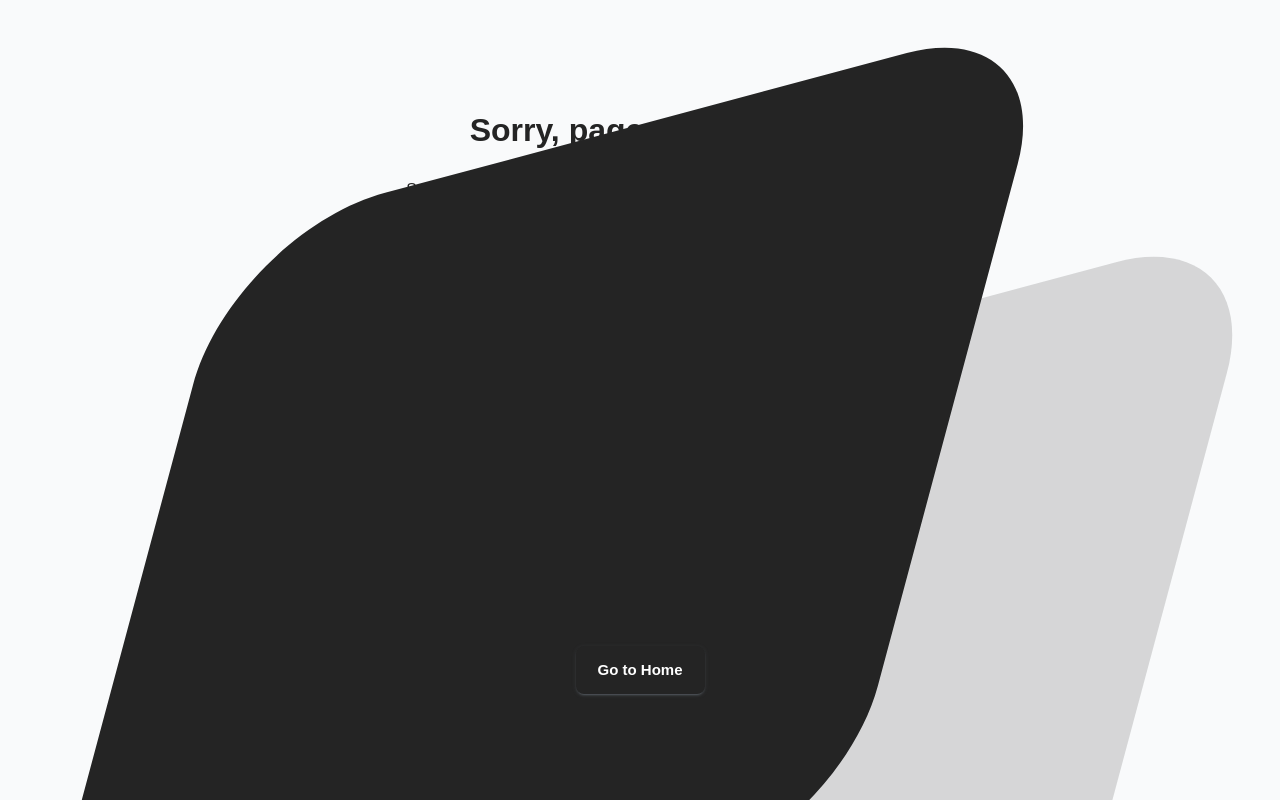
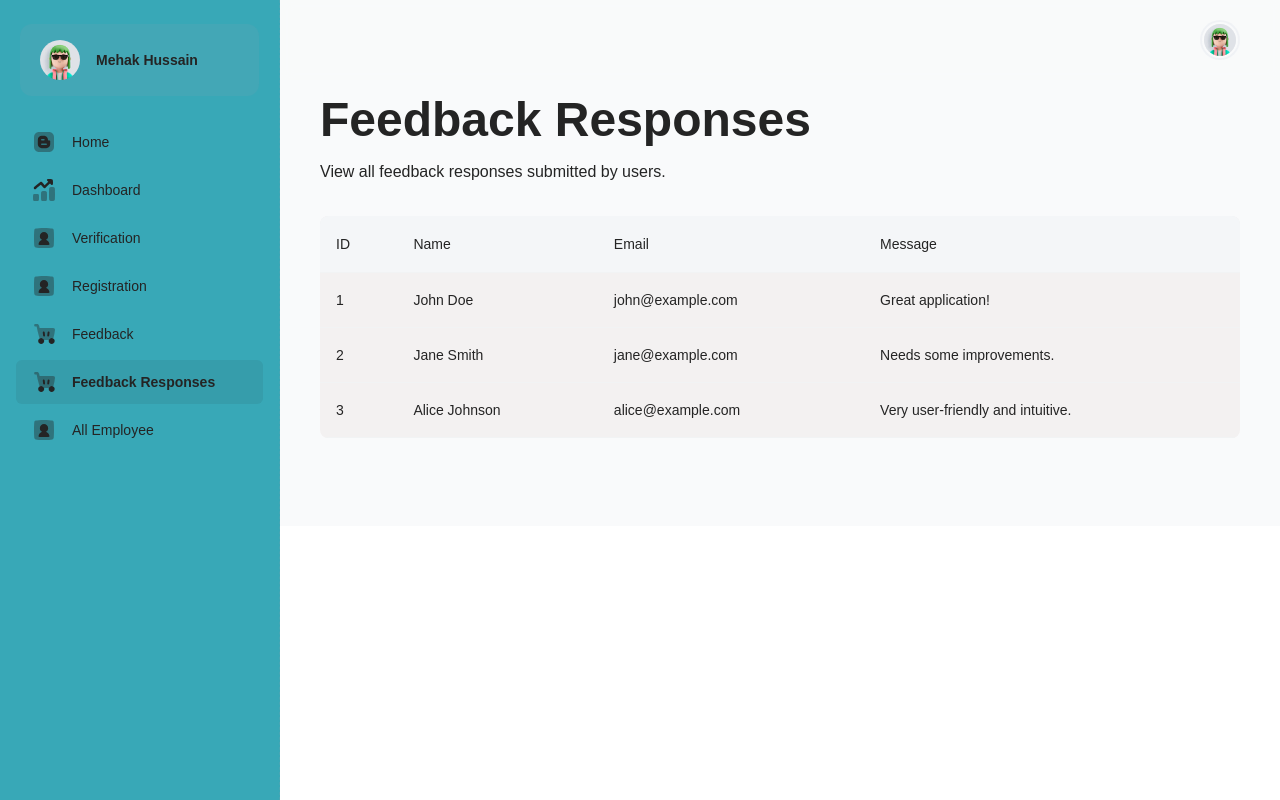
Before and after one commit to mehak-hussain/Iris_Verification_System, a React (Vite) app in the folder mehk-fyp/: page /feedback-responses in a window 1280 px wide. Before the commit this address led to /404. Built offline with nearby package versions, Linux system fonts and the light colour scheme.

Commit message:
Feedback response Page

```diff
--- a/mehk-fyp/src/layouts/dashboard/config-navigation.jsx
+++ b/mehk-fyp/src/layouts/dashboard/config-navigation.jsx
@@ -33,6 +33,11 @@ const navConfig = [
     icon: icon('ic_cart'),
   },
   {
+    title: 'feedback responses',
+    path: '/feedback-responses',
+    icon: icon('ic_cart'),
+  },
+  {
     title: 'all employee',
     path: '/all-employee',
     icon: icon('ic_user'),
--- /dev/null
+++ b/mehk-fyp/src/pages/feedback-responses.jsx
@@ -0,0 +1,11 @@
+import { FeedbackResponseView } from '../sections/feedback-responses';
+
+// ----------------------------------------------------------------------
+
+export default function FeedbackResponsePage() {
+  return (
+    <>
+      <FeedbackResponseView />
+    </>
+  );
+}
--- a/mehk-fyp/src/routes/sections.jsx
+++ b/mehk-fyp/src/routes/sections.jsx
@@ -8,12 +8,12 @@ export const AllEmployeesPage = lazy(() => import("../pages/all-employees"));
 export const LoginPage = lazy(() => import("../pages/login"));
 export const Page404 = lazy(() => import("../pages/page-not-found"));
 export const FeedbackPage = lazy(() => import("../pages/feedback"));
+export const FeedbackResponsePage = lazy(() => import("../pages/feedback-responses"));
 export const AddEmployeePage = lazy(() => import("../pages/add-employee"));
 export const RegisterPage = lazy(() => import("../pages/register"));
 export const DashboardPage = lazy(() => import("../pages/dashboard"));
 export const VerificationPage = lazy(() => import("../pages/verification"));
-export const AccountSettingPage = lazy(() =>
-  import("../pages/account-setting")
+export const AccountSettingPage = lazy(() =>import("../pages/account-setting")
 );
 // ----------------------------------------------------------------------
 
@@ -43,6 +43,7 @@ export default function Router() {
         { path: "home", element: <IndexPage />, index: true },
         { path: "all-employee", element: <AllEmployeesPage /> },
         { path: "feedback", element: <FeedbackPage /> },
+        { path: "feedback-responses", element: <FeedbackResponsePage /> },
         { path: "add-employee", element: <AddEmployeePage /> },
         { path: "register", element: <RegisterPage /> },
         { path: "dashboard", element: <DashboardPage /> },
--- /dev/null
+++ b/mehk-fyp/src/sections/feedback-responses/feedback-response-view.jsx
@@ -0,0 +1,51 @@
+import React, { useState } from 'react';
+import Card from '@mui/material/Card';
+import Button from '@mui/material/Button';
+import TextField from '@mui/material/TextField';
+import { TextareaAutosize as BaseTextareaAutosize } from '@mui/base/TextareaAutosize';
+import { styled } from '@mui/system';
+import { Table, TableBody, TableCell, TableContainer, TableHead, TableRow, Paper, Typography, Container, Box } from '@mui/material';
+
+// Static data for demonstration. Replace with actual data fetch in a real app.
+const feedbackResponses = [
+  { id: 1, name: 'John Doe', email: 'john@example.com', message: 'Great application!' },
+  { id: 2, name: 'Jane Smith', email: 'jane@example.com', message: 'Needs some improvements.' },
+  { id: 3, name: 'Alice Johnson', email: 'alice@example.com', message: 'Very user-friendly and intuitive.' },
+];
+
+export default function FeedbackResponsePage() {
+  return (
+    <Container>
+      <Box sx={{ mb: 4 }}>
+        <Typography variant="h2" gutterBottom>
+          Feedback Responses
+        </Typography>
+        <Typography variant="body1">View all feedback responses submitted by users.</Typography>
+      </Box>
+      <TableContainer component={Paper}>
+        <Table sx={{ minWidth: 650 }} aria-label="feedback responses table">
+          <TableHead>
+            <TableRow>
+              <TableCell>ID</TableCell>
+              <TableCell>Name</TableCell>
+              <TableCell>Email</TableCell>
+              <TableCell>Message</TableCell>
+            </TableRow>
+          </TableHead>
+          <TableBody>
+            {feedbackResponses.map((response) => (
+              <TableRow key={response.id}>
+                <TableCell component="th" scope="row">
+                  {response.id}
+                </TableCell>
+                <TableCell>{response.name}</TableCell>
+                <TableCell>{response.email}</TableCell>
+                <TableCell>{response.message}</TableCell>
+              </TableRow>
+            ))}
+          </TableBody>
+        </Table>
+      </TableContainer>
+    </Container>
+  );
+}
--- /dev/null
+++ b/mehk-fyp/src/sections/feedback-responses/index.js
@@ -0,0 +1 @@
+export { default as FeedbackResponseView } from './feedback-response-view';
```
